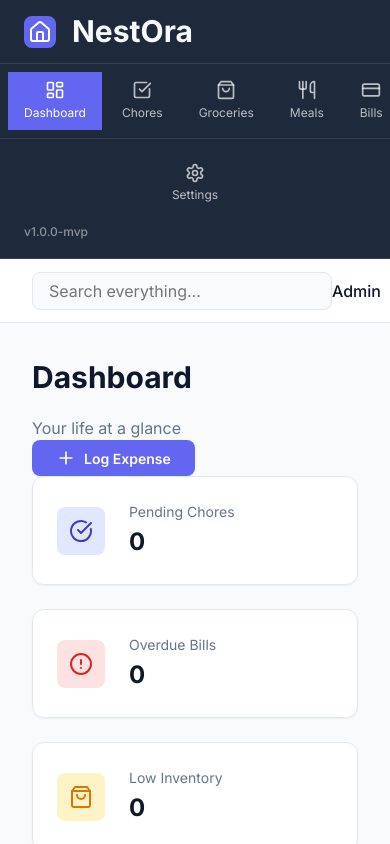
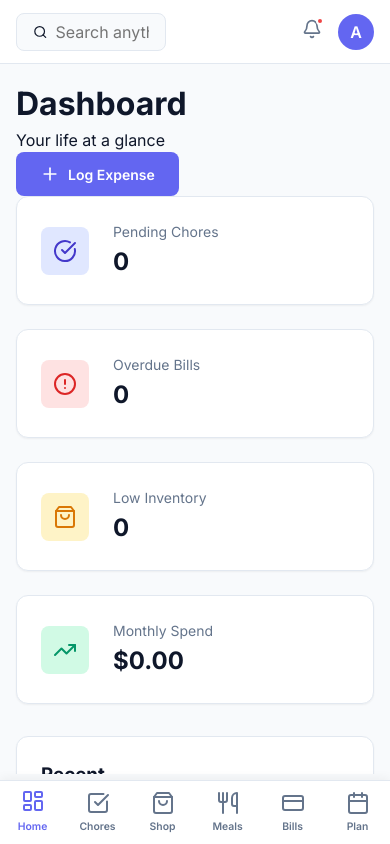
Before and after one commit to shamli-nishad/NestOra, a React (Vite) app in the folder frontend/: page / in a window 390 px wide. Built offline with nearby package versions, Linux system fonts and the light colour scheme.

Commit message:
Optiization for the mobile version

```diff
--- a/frontend/index.html
+++ b/frontend/index.html
@@ -1,13 +1,18 @@
 <!doctype html>
 <html lang="en">
+
 <head>
   <meta charset="UTF-8" />
   <link rel="icon" type="image/svg+xml" href="/vite.svg" />
-    <meta name="viewport" content="width=device-width, initial-scale=1.0" />
+  <link rel="manifest" href="/manifest.json" />
+  <meta name="theme-color" content="#4f46e5" />
+  <meta name="viewport" content="width=device-width, initial-scale=1.0, maximum-scale=1.0, user-scalable=no" />
   <title>NestOra - Life Managed</title>
 </head>
+
 <body>
   <div id="root"></div>
   <script type="module" src="/src/main.jsx"></script>
 </body>
+
 </html>
--- /dev/null
+++ b/frontend/src/components/Layout/BottomNav.css
@@ -0,0 +1,48 @@
+.bottom-nav {
+    display: none;
+    position: fixed;
+    bottom: 0;
+    left: 0;
+    right: 0;
+    height: calc(64px + env(safe-area-inset-bottom));
+    background-color: var(--bg-card);
+    border-top: 1px solid var(--border);
+    padding-bottom: env(safe-area-inset-bottom);
+    z-index: 1000;
+    justify-content: space-around;
+    align-items: center;
+    box-shadow: 0 -2px 10px rgba(0, 0, 0, 0.05);
+}
+
+.bottom-nav-item {
+    display: flex;
+    flex-direction: column;
+    align-items: center;
+    justify-content: center;
+    gap: 4px;
+    color: var(--text-muted);
+    text-decoration: none;
+    font-size: 0.65rem;
+    font-weight: 600;
+    flex: 1;
+    height: 100%;
+    transition: var(--transition);
+}
+
+.bottom-nav-item svg {
+    transition: transform 0.2s ease;
+}
+
+.bottom-nav-item.active {
+    color: var(--primary);
+}
+
+.bottom-nav-item.active svg {
+    transform: translateY(-2px);
+}
+
+@media (max-width: 768px) {
+    .bottom-nav {
+        display: flex;
+    }
+}
--- /dev/null
+++ b/frontend/src/components/Layout/BottomNav.jsx
@@ -0,0 +1,39 @@
+import React from 'react';
+import { NavLink } from 'react-router-dom';
+import {
+    LayoutDashboard,
+    CheckSquare,
+    ShoppingBag,
+    Utensils,
+    CreditCard,
+    Calendar
+} from 'lucide-react';
+import './BottomNav.css';
+
+const BottomNav = () => {
+    const navItems = [
+        { path: '/', icon: <LayoutDashboard size={24} />, label: 'Home' },
+        { path: '/chores', icon: <CheckSquare size={24} />, label: 'Chores' },
+        { path: '/groceries', icon: <ShoppingBag size={24} />, label: 'Shop' },
+        { path: '/meals', icon: <Utensils size={24} />, label: 'Meals' },
+        { path: '/bills', icon: <CreditCard size={24} />, label: 'Bills' },
+        { path: '/schedule', icon: <Calendar size={24} />, label: 'Plan' },
+    ];
+
+    return (
+        <nav className="bottom-nav">
+            {navItems.map((item) => (
+                <NavLink
+                    key={item.path}
+                    to={item.path}
+                    className={({ isActive }) => `bottom-nav-item ${isActive ? 'active' : ''}`}
+                >
+                    {item.icon}
+                    <span>{item.label}</span>
+                </NavLink>
+            ))}
+        </nav>
+    );
+};
+
+export default BottomNav;
--- a/frontend/src/components/Layout/Layout.css
+++ b/frontend/src/components/Layout/Layout.css
@@ -22,20 +22,46 @@
     flex-shrink: 0;
 }
 
-.header-search input {
+.header-search {
+    display: flex;
+    align-items: center;
     background-color: var(--bg-main);
     border: 1px solid var(--border);
-    padding: var(--space-sm) var(--space-md);
+    padding: 0 var(--space-md);
     border-radius: var(--radius-md);
     width: 300px;
+}
+
+.header-search input {
+    border: none;
+    background: none;
+    padding: var(--space-sm) 0;
+    margin-left: var(--space-sm);
     color: var(--text-main);
+    width: 100%;
 }
 
 .header-user {
     display: flex;
     align-items: center;
     gap: var(--space-md);
-    font-weight: 500;
+}
+
+.notifications {
+    position: relative;
+    cursor: pointer;
+    color: var(--text-muted);
+}
+
+.badge {
+    position: absolute;
+    top: -2px;
+    right: -2px;
+    width: 8px;
+    height: 8px;
+    background-color: var(--danger);
+    border-radius: 50%;
+    border: 2px solid var(--bg-card);
 }
 
 .avatar {
@@ -56,12 +82,25 @@
     padding: var(--space-xl);
 }
 
-.page h1 {
-    margin-bottom: var(--space-md);
-    font-size: 1.875rem;
-    color: var(--text-main);
+@media (max-width: 768px) {
+    .sidebar {
+        display: none;
+    }
+
+    .main-content {
+        padding-bottom: 70px;
+        /* Space for bottom nav */
+    }
+
+    .header {
+        padding: 0 var(--space-md);
+    }
+
+    .header-search {
+        width: 150px;
+    }
+
+    .content-area {
+        padding: var(--space-md);
+    }
 }
-
-.page p {
-    color: var(--text-muted);
-}
--- a/frontend/src/components/Layout/Layout.jsx
+++ b/frontend/src/components/Layout/Layout.jsx
@@ -1,25 +1,32 @@
 import React from 'react';
 import Sidebar from './Sidebar';
+import BottomNav from './BottomNav';
+import { Search, Bell } from 'lucide-react';
 import './Layout.css';
 
 const Layout = ({ children }) => {
     return (
         <div className="layout">
             <Sidebar />
-            <main className="main-content">
+            <div className="main-content">
                 <header className="header">
                     <div className="header-search">
-                        <input type="text" placeholder="Search everything..." />
+                        <Search size={18} />
+                        <input type="text" placeholder="Search anything..." />
                     </div>
                     <div className="header-user">
-                        <span>Admin</span>
+                        <div className="notifications">
+                            <Bell size={20} />
+                            <span className="badge"></span>
+                        </div>
                         <div className="avatar">A</div>
                     </div>
                 </header>
-                <div className="content-area">
+                <main className="content-area">
                     {children}
-                </div>
-            </main>
+                </main>
+            </div>
+            <BottomNav />
         </div>
     );
 };
--- a/frontend/src/main.jsx
+++ b/frontend/src/main.jsx
@@ -9,3 +9,9 @@ ReactDOM.createRoot(document.getElementById('root')).render(
     <App />
   </React.StrictMode>,
 )
+
+if ('serviceWorker' in navigator) {
+  window.addEventListener('load', () => {
+    navigator.serviceWorker.register('/service-worker.js');
+  });
+}
--- a/frontend/src/styles/global.css
+++ b/frontend/src/styles/global.css
@@ -35,7 +35,8 @@ input,
 textarea,
 select {
     font-family: inherit;
-    font-size: 1rem;
+    font-size: 16px !important;
+    /* Prevent iOS zoom */
 }
 
 .container {
@@ -69,6 +70,7 @@ select {
 
 .page {
     animation: fadeIn 0.3s ease-out;
+    padding-bottom: calc(var(--space-xl) + env(safe-area-inset-bottom));
 }
 
 .card,
@@ -79,35 +81,32 @@ select {
     animation: slideUp 0.4s ease-out;
 }
 
+/* Mobile Optimizations */
+button,
+.nav-item,
+.bottom-nav-item,
+.btn,
+.btn-icon {
+    min-height: 44px;
+    min-width: 44px;
+    display: flex;
+    align-items: center;
+    justify-content: center;
+    touch-action: manipulation;
+}
+
 /* Responsive */
 @media (max-width: 768px) {
     .layout {
         flex-direction: column;
     }
 
-    .sidebar {
-        width: 100%;
-        height: auto;
-        border-right: none;
-        border-bottom: 1px solid rgba(255, 255, 255, 0.1);
+    .main-content {
+        height: 100vh;
     }
 
-    .sidebar-nav {
-        flex-direction: row;
-        overflow-x: auto;
-        padding: var(--space-sm);
-    }
-
-    .nav-item {
-        padding: var(--space-sm) var(--space-md);
-        flex-direction: column;
-        gap: 4px;
-        font-size: 0.75rem;
-        white-space: nowrap;
-    }
-
-    .main-content {
-        height: calc(100vh - 120px);
+    .grid {
+        grid-template-columns: 1fr;
     }
 }
 
```
Also changed, not shown: frontend/public/service-worker.js (added, +21 -0 lines), frontend/public/manifest.json (added). Lines whose indentation alone changed are shown as unchanged.
